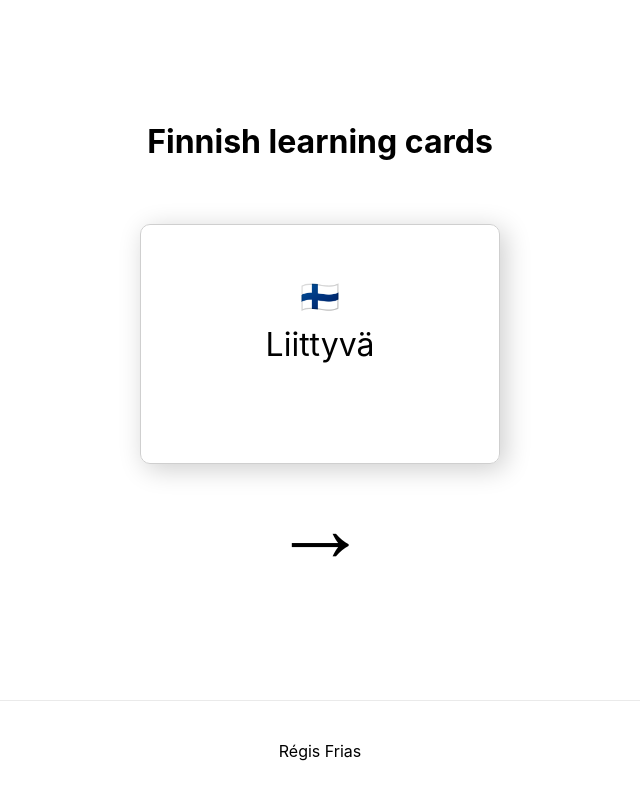
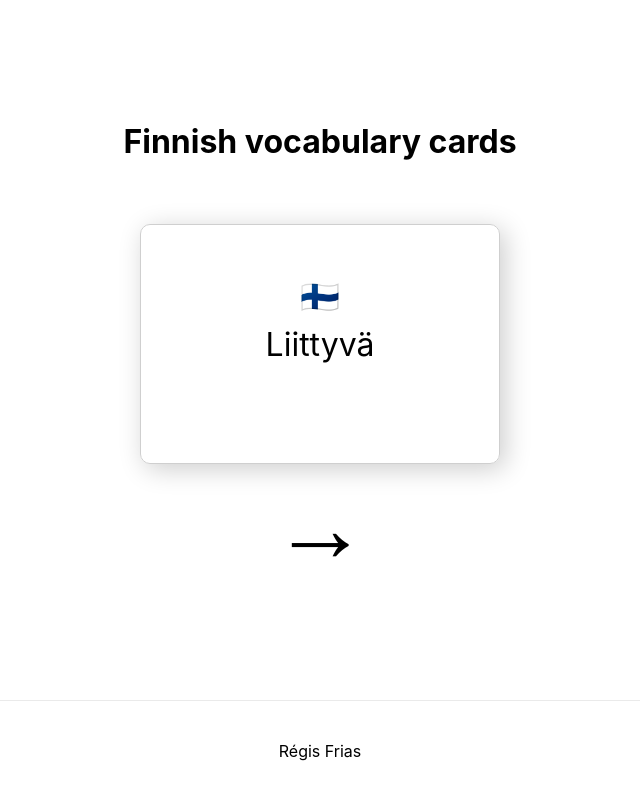
Before and after one commit to regisfrias/finnish-vocabulary-cards, a Next.js app: page / in a window 1280 px wide. Shown: the whole page, without its empty margins (320-960 px from the left). Built offline with nearby package versions, Linux system fonts and the light colour scheme.

Commit message:
Change name.

```diff
--- a/pages/index.js
+++ b/pages/index.js
@@ -13,14 +13,14 @@ export default function Home() {
   return (
     <div className={styles.container}>
       <Head>
-        <title>Finnish learning cards</title>
+        <title>Finnish vocabulary cards</title>
         <meta name="description" content="Finnish learning cards" />
         <link rel="icon" href="/favicon.ico" />
       </Head>
 
       <main className={styles.main}>
         <div>
-          <h1 className={styles.title}>Finnish learning cards</h1>
+          <h1 className={styles.title}>Finnish vocabulary cards</h1>
         </div>
 
         {words && <Card words={words} onFinnish={() => setData(shuffle(filter(data)))} />}
```
